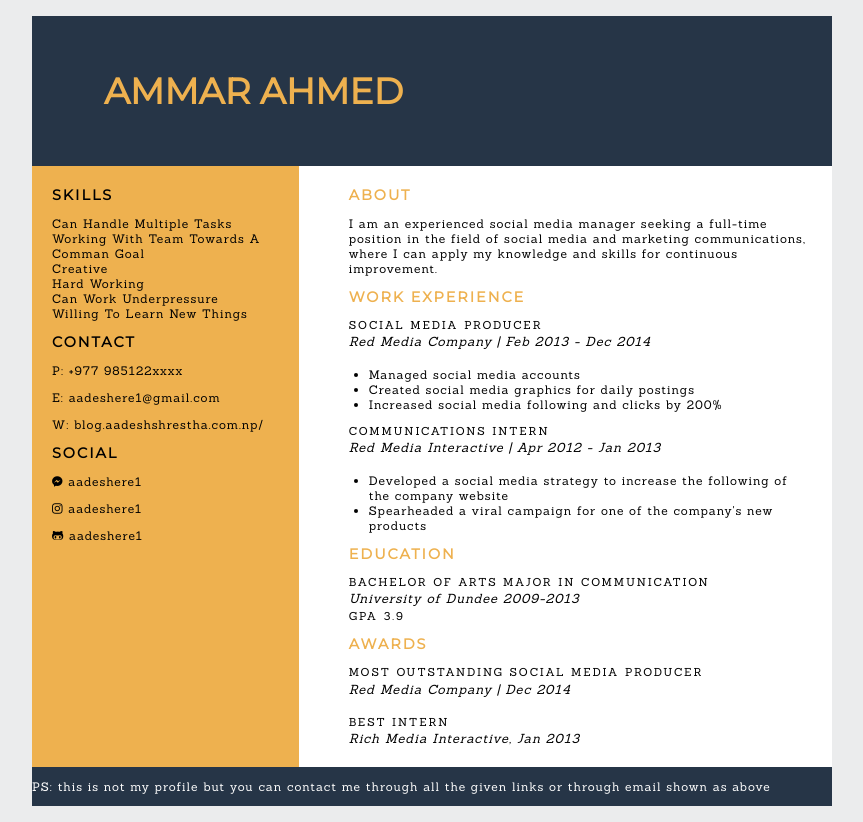
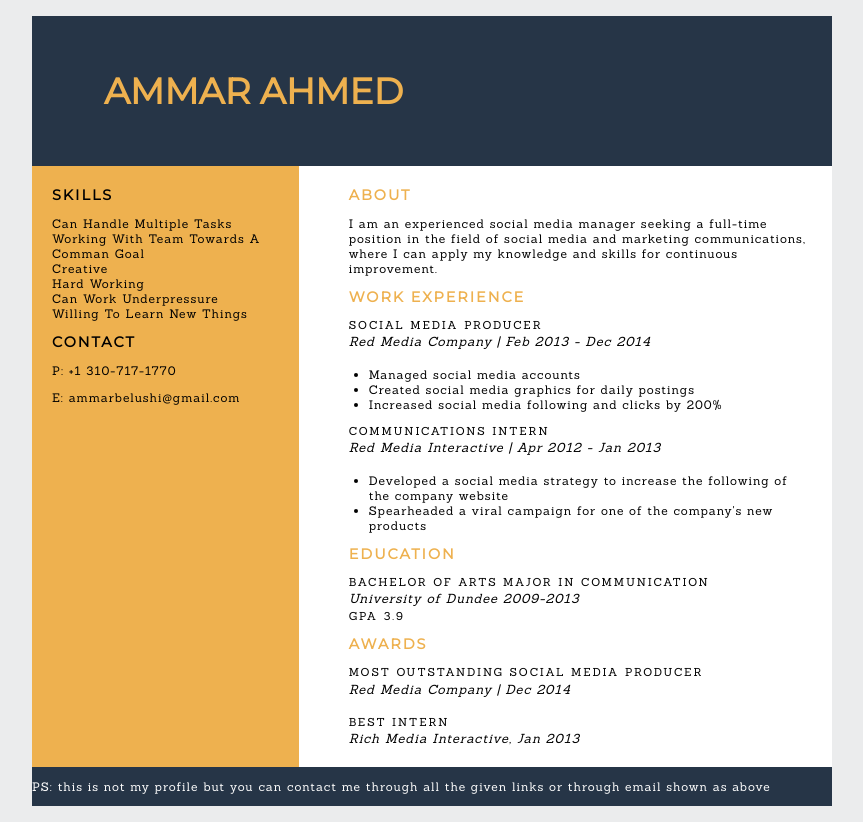
Before and after one commit to ammarbelushi/ammarbelushi.github.io, a plain HTML site: page index.html in a window 1280 px wide. Shown: the whole page, without its empty margins (208-1071 px from the left). Drawn offline with Linux system fonts and the light colour scheme.

Commit message:
update index

```diff
--- a/index.html
+++ b/index.html
@@ -150,27 +150,9 @@
           </div>
           <div class="lists">
             <h2>contact</h2>
-            <p>P: +977 985122xxxx</p>
-            <p>E: aadeshere1@gmail.com</p>
-            <p>W: <a href="https://blog.aadeshshrestha.com.np/">blog.aadeshshrestha.com.np/</a></p>
+            <p>P: +1 310-717-1770</p>
+            <p>E: ammarbelushi@gmail.com</p>
           </div>
-
-          <div class="lists">
-            <h2>social</h2>
-            <p>
-              <i class="fab fa-facebook-messenger"></i>
-              <span><a href="https://m.me/aadeshere1">aadeshere1</a></span><!-- facebook -->
-            </p>
-            <p>
-              <i class="fab fa-instagram"></i>
-              <span><a href="https://instagram.com/aadeshere1">aadeshere1</a></span><!-- instagram -->
-            </p>
-            <p>
-              <i class="fab fa-github-alt"></i>
-              <span><a href="https://github.com/aadeshere1">aadeshere1</a></span><!-- github -->
-            </p>
-          </div>
-
         </div> <!-- end wrapper -->
       </div> <!-- end section-left -->
       <div class="section-right">
```
